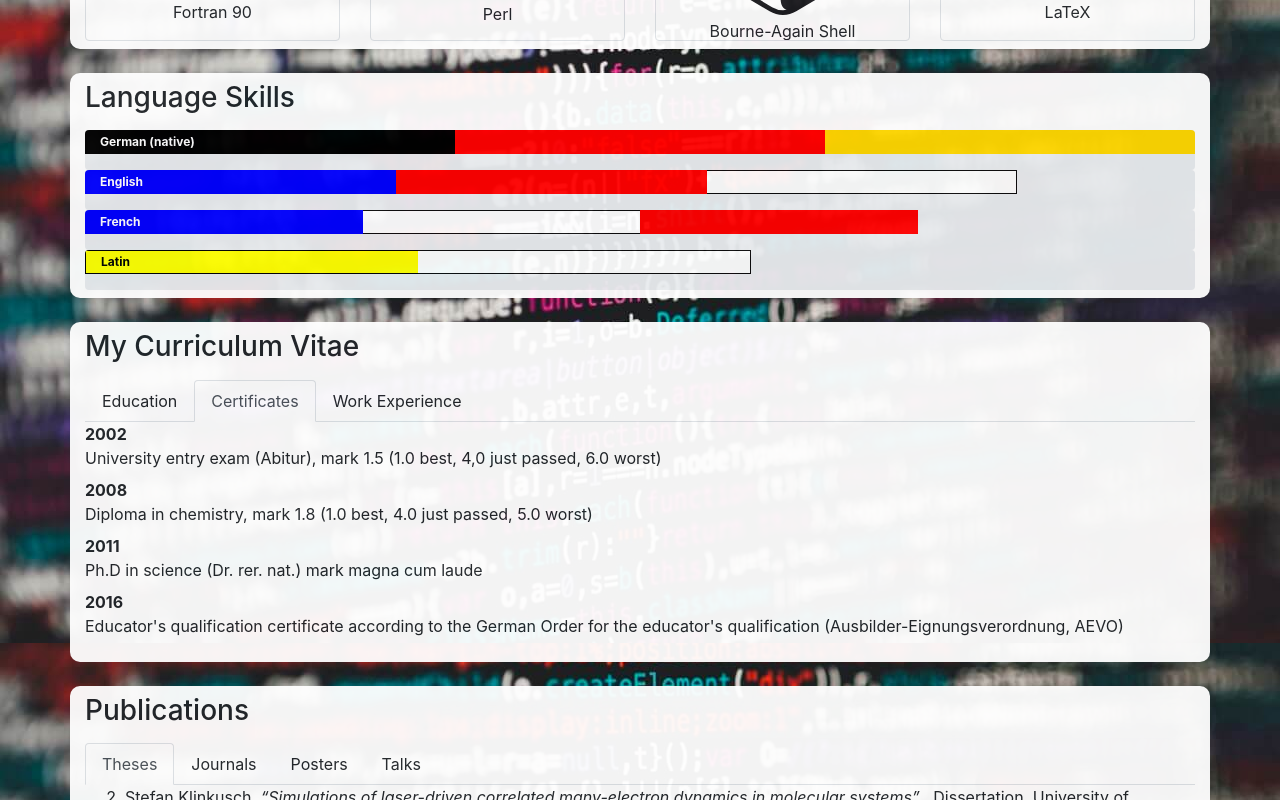
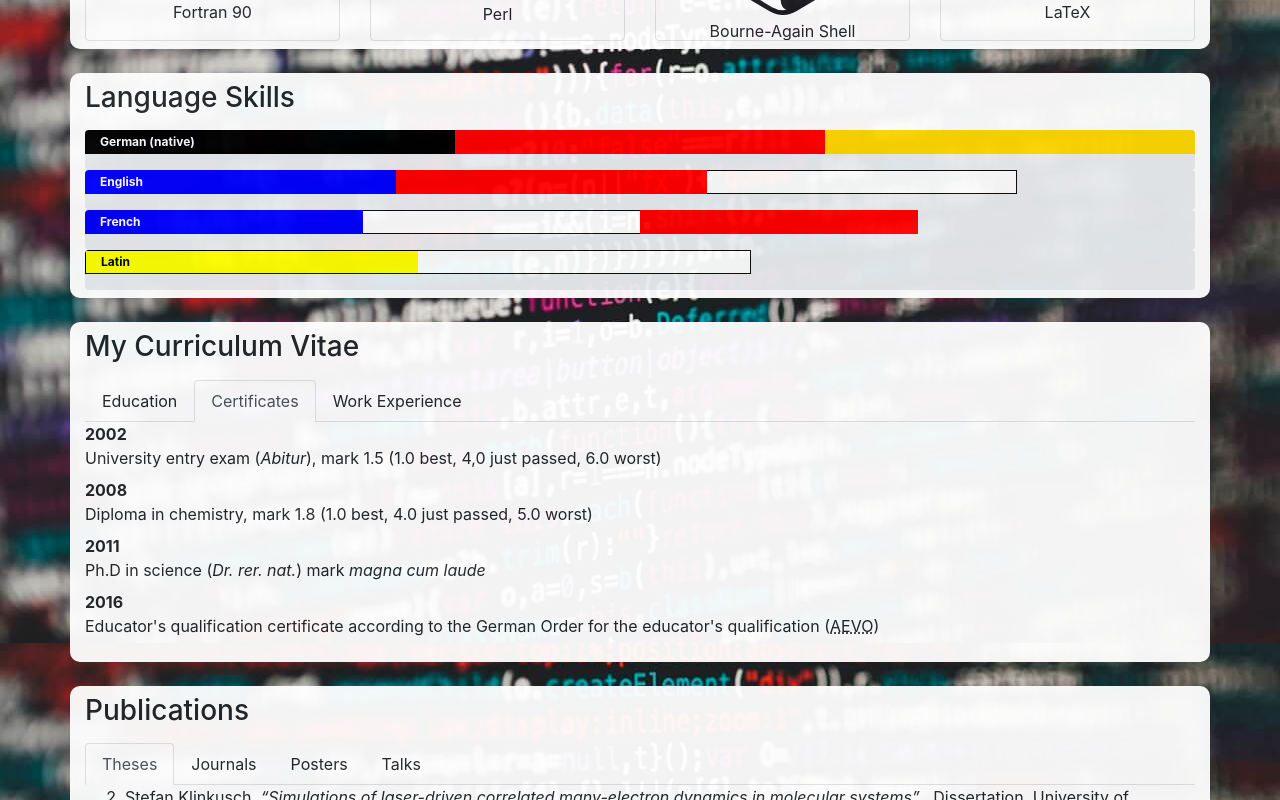
Before and after one commit to sklinkusch/portfolio, a React (Create React App) app: page / in a window 1280 px wide. Both pictures are taken after a click on the link "Certificates". Shown: the part 2057-2857 px from the top of the page. Built offline with nearby package versions, Linux system fonts and the light colour scheme.

Commit message:
fixed typography in CV

```diff
--- a/src/Components/CVContent.js
+++ b/src/Components/CVContent.js
@@ -7,72 +7,112 @@ export default function CVContent(props) {
     {
       list: [
         {
-          time: "1989-1995",
-          desc: "Primary school in Berlin, Germany"
+          time: <span>1989-1995</span>,
+          desc: <span>Primary school in Berlin, Germany</span>
         },
         {
-          time: "1995-2002",
-          desc: "Grammar school in Berlin, Germany"
+          time: <span>1995-2002</span>,
+          desc: <span>Grammar school in Berlin, Germany</span>
         },
         {
-          time: "2002-2008",
-          desc: "Studies of chemistry at University of Potsdam, Germany"
+          time: <span>2002-2008</span>,
+          desc: (
+            <span>Studies of chemistry at University of Potsdam, Germany</span>
+          )
         },
         {
-          time: "2007-2008",
-          desc:
-            "Diploma thesis in the group of Prof. P. Saalfrank at University of Potsdam, Germany"
+          time: <span>2007-2008</span>,
+          desc: (
+            <span>
+              Diploma thesis in the group of Prof. P. Saalfrank at University of
+              Potsdam, Germany
+            </span>
+          )
         },
         {
-          time: "2008-2011",
-          desc:
-            "Ph.D thesis in the group of Prof. P. Saalfrank at University of Potsdam, Germany"
+          time: <span>2008-2011</span>,
+          desc: (
+            <span>
+              Ph.D thesis in the group of Prof. P. Saalfrank at University of
+              Potsdam, Germany
+            </span>
+          )
         },
         {
-          time: "2016",
-          desc: "Educating class at Works gGmbH in Berlin, Germany"
+          time: <span>2016</span>,
+          desc: <span>Educating class at Works gGmbH in Berlin, Germany</span>
         },
         {
-          time: "since 2018",
-          desc:
-            "Web development class at Digital Career Institute in Berlin, Germany"
+          time: <span>since 2018</span>,
+          desc: (
+            <span>
+              Web development class at Digital Career Institute in Berlin,
+              Germany
+            </span>
+          )
         }
       ]
     },
     {
       list: [
         {
-          time: "2002",
-          desc:
-            "University entry exam (Abitur), mark 1.5 (1.0 best, 4,0 just passed, 6.0 worst)"
+          time: <span>2002</span>,
+          desc: (
+            <span>
+              University entry exam (<span className="italic">Abitur</span>),
+              mark 1.5 (1.0 best, 4,0 just passed, 6.0 worst)
+            </span>
+          )
         },
         {
-          time: "2008",
-          desc:
-            "Diploma in chemistry, mark 1.8 (1.0 best, 4.0 just passed, 5.0 worst)"
+          time: <span>2008</span>,
+          desc: (
+            <span>
+              Diploma in chemistry, mark 1.8 (1.0 best, 4.0 just passed, 5.0
+              worst)
+            </span>
+          )
         },
         {
-          time: "2011",
-          desc: "Ph.D in science (Dr. rer. nat.) mark magna cum laude"
+          time: <span>2011</span>,
+          desc: (
+            <span>
+              Ph.D in science (<span className="italic">Dr. rer. nat.</span>)
+              mark <span className="italic">magna cum laude</span>
+            </span>
+          )
         },
         {
-          time: "2016",
-          desc:
-            "Educator's qualification certificate according to the German Order for the educator's qualification (Ausbilder-Eignungsverordnung, AEVO)"
+          time: <span>2016</span>,
+          desc: (
+            <span>
+              Educator's qualification certificate according to the German Order
+              for the educator's qualification (
+              <abbr title="Ausbilder-Eignungsverordnung">AEVO</abbr>)
+            </span>
+          )
         }
       ]
     },
     {
       list: [
         {
-          time: "2008-2011",
-          desc:
-            "Scientific coworker in the group of Prof. P. Saalfrank at University of Potsdam, Germany"
+          time: <span>2008-2011</span>,
+          desc: (
+            <span>
+              Scientific coworker in the group of Prof. P. Saalfrank at
+              University of Potsdam, Germany
+            </span>
+          )
         },
         {
-          time: "2014-2016",
-          desc:
-            "Scientific coworker in the group of Dr. J. C. Tremblay at Free University of Berlin, Germany"
+          time: <span>2014-2016</span>,
+          desc: (
+            <span>
+              Scientific coworker in the group of Dr. J. C. Tremblay at Free
+              University of Berlin, Germany
+            </span>
+          )
         }
       ]
     }
```
